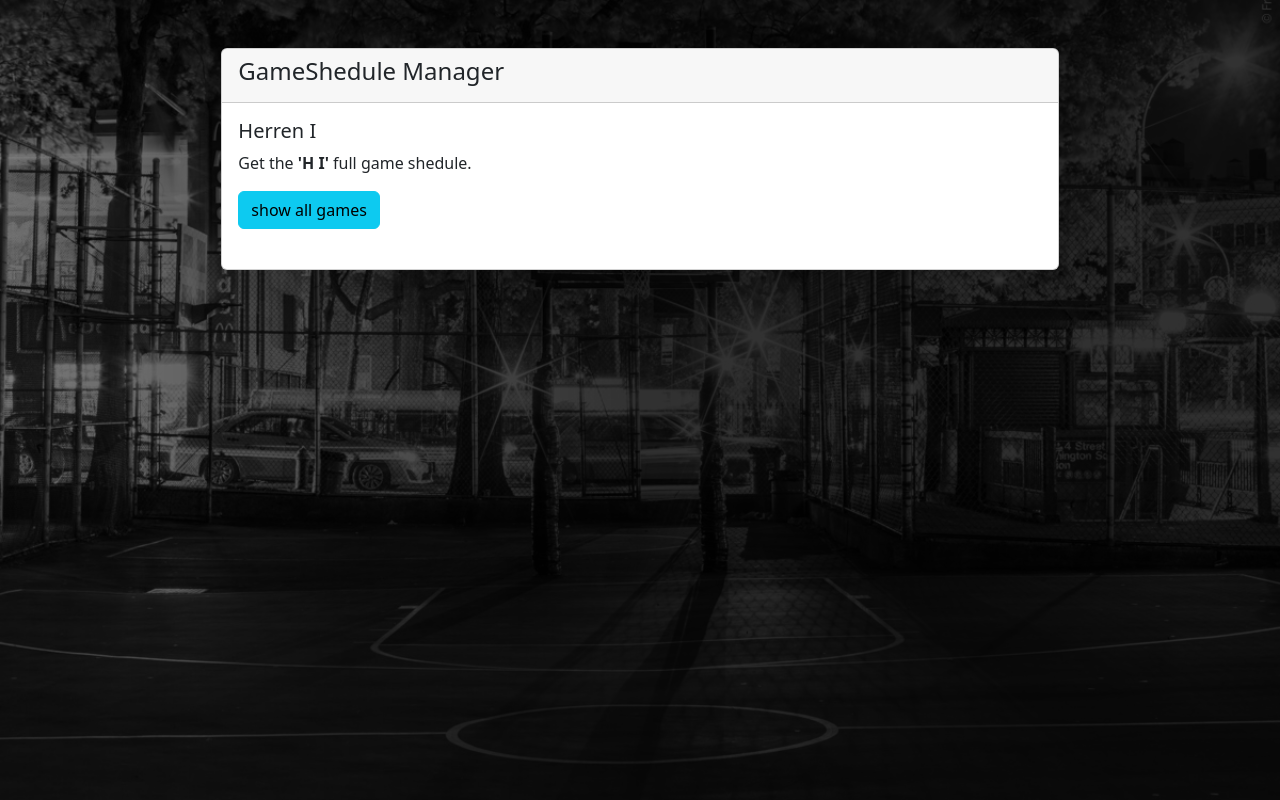
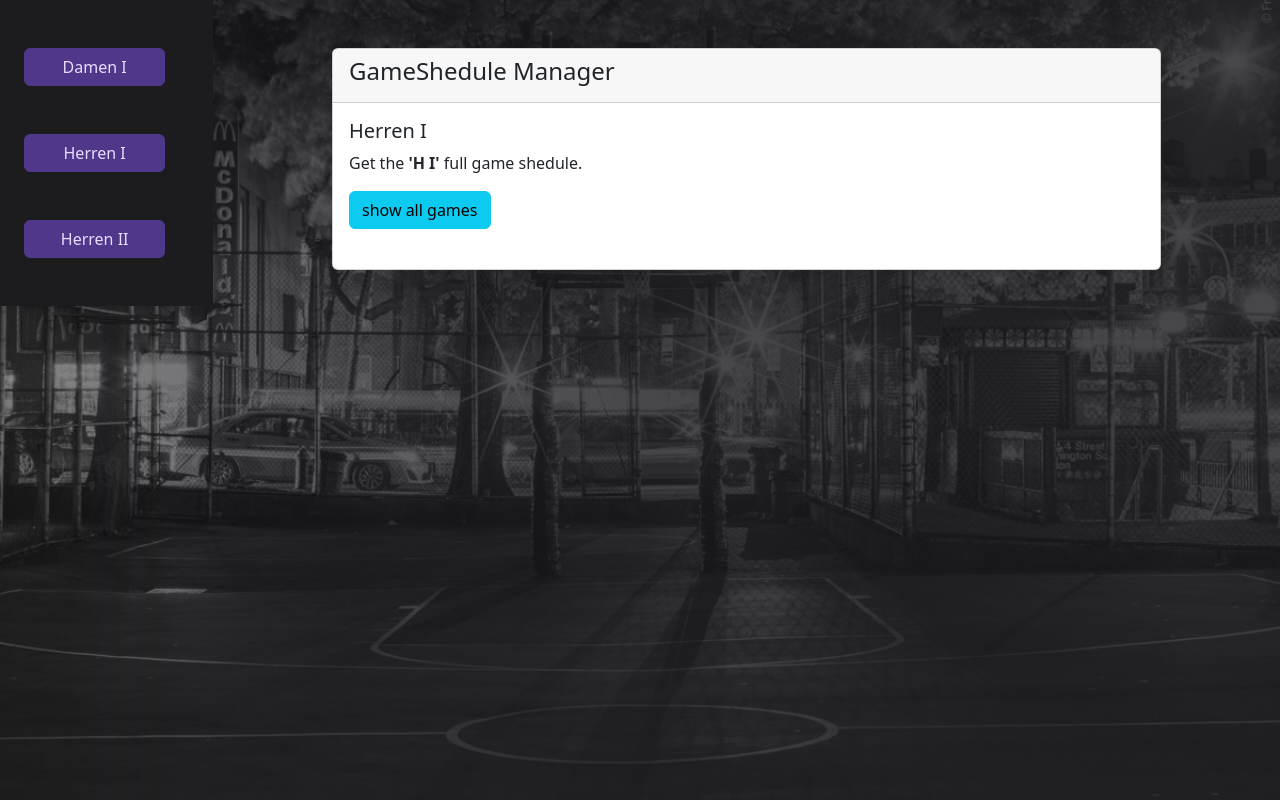
Before and after one commit to OliverKuhnNbg/icalendar-readout, an Angular app in the folder src/angular/game-shedule-manager/: page / in a window 1280 px wide. Built offline with nearby package versions, Linux system fonts and the light colour scheme.

Commit message:
update/bs-implementation: implement themeing primary button & background

```diff
--- a/src/angular/game-shedule-manager/src/app/app.component.html
+++ b/src/angular/game-shedule-manager/src/app/app.component.html
@@ -1,5 +1,15 @@
 <div class="container-fluid">
-	<div class="col-8 offset-2 mt-5">
+  <div class="row">
+
+    <div class="col-2 bg-dark-theme">
+      <div class="row col-12 pt-5 pb-5 ps-4 pe-4">
+        <a routerLink="/all-games" class="col-12 btn btn-primary-dark">Damen I</a>
+        <a routerLink="/all-games" class="mt-5 col-12 btn btn-primary-dark">Herren I</a>
+        <a routerLink="/all-games" class="mt-5 col-12 btn btn-primary-dark">Herren II</a>
+      </div>
+    </div>
+
+  	<div class="container col-8 mt-5">
   		<div class="card">
   		  <div class="card-header">
   		    <h4>{{title}}</h4>
@@ -15,4 +25,6 @@
   		  </div>
   		</div>
   	</div>
+
 	</div>
+</div>
--- a/src/angular/game-shedule-manager/src/styles.scss
+++ b/src/angular/game-shedule-manager/src/styles.scss
@@ -2,6 +2,109 @@
 @import './assets/bootstrap-5.2.3-dist/css/bootstrap.min.css';
 
 :root {
+  --md-source: #6750a4;
+  /* primary */
+  --md-ref-palette-primary0: #000000;
+  --md-ref-palette-primary10: #22005d;
+  --md-ref-palette-primary20: #381e72;
+  --md-ref-palette-primary25: #432b7e;
+  --md-ref-palette-primary30: #4f378a;
+  --md-ref-palette-primary35: #5b4397;
+  --md-ref-palette-primary40: #6750a4;
+  --md-ref-palette-primary50: #8069bf;
+  --md-ref-palette-primary60: #9a83db;
+  --md-ref-palette-primary70: #b69df8;
+  --md-ref-palette-primary80: #cfbcff;
+  --md-ref-palette-primary90: #e9ddff;
+  --md-ref-palette-primary95: #f6eeff;
+  --md-ref-palette-primary98: #fdf7ff;
+  --md-ref-palette-primary99: #fffbff;
+  --md-ref-palette-primary100: #ffffff;
+  /* secondary */
+  --md-ref-palette-secondary0: #000000;
+  --md-ref-palette-secondary10: #22005d;
+  --md-ref-palette-secondary20: #371e73;
+  --md-ref-palette-secondary25: #432b7e;
+  --md-ref-palette-secondary30: #4e378a;
+  --md-ref-palette-secondary35: #5a4397;
+  --md-ref-palette-secondary40: #6750a4;
+  --md-ref-palette-secondary50: #8069bf;
+  --md-ref-palette-secondary60: #9a83db;
+  --md-ref-palette-secondary70: #b59df8;
+  --md-ref-palette-secondary80: #cfbdff;
+  --md-ref-palette-secondary90: #e9ddff;
+  --md-ref-palette-secondary95: #f6eeff;
+  --md-ref-palette-secondary98: #fdf7ff;
+  --md-ref-palette-secondary99: #fffbff;
+  --md-ref-palette-secondary100: #ffffff;
+  /* tertiary */
+  --md-ref-palette-tertiary0: #000000;
+  --md-ref-palette-tertiary10: #321300;
+  --md-ref-palette-tertiary20: #522300;
+  --md-ref-palette-tertiary25: #632c00;
+  --md-ref-palette-tertiary30: #743500;
+  --md-ref-palette-tertiary35: #863e00;
+  --md-ref-palette-tertiary40: #984700;
+  --md-ref-palette-tertiary50: #be5b00;
+  --md-ref-palette-tertiary60: #e66f00;
+  --md-ref-palette-tertiary70: #ff8d3d;
+  --md-ref-palette-tertiary80: #ffb68a;
+  --md-ref-palette-tertiary90: #ffdbc8;
+  --md-ref-palette-tertiary95: #ffede5;
+  --md-ref-palette-tertiary98: #fff8f5;
+  --md-ref-palette-tertiary99: #fffbff;
+  --md-ref-palette-tertiary100: #ffffff;
+  /* neutral */
+  --md-ref-palette-neutral0: #000000;
+  --md-ref-palette-neutral10: #1c1b1e;
+  --md-ref-palette-neutral20: #313033;
+  --md-ref-palette-neutral25: #3d3b3e;
+  --md-ref-palette-neutral30: #48464a;
+  --md-ref-palette-neutral35: #545156;
+  --md-ref-palette-neutral40: #605d62;
+  --md-ref-palette-neutral50: #79767a;
+  --md-ref-palette-neutral60: #938f94;
+  --md-ref-palette-neutral70: #aeaaae;
+  --md-ref-palette-neutral80: #cac5ca;
+  --md-ref-palette-neutral90: #e6e1e6;
+  --md-ref-palette-neutral95: #f4eff4;
+  --md-ref-palette-neutral98: #fdf8fd;
+  --md-ref-palette-neutral99: #fffbff;
+  --md-ref-palette-neutral100: #ffffff;
+  /* neutral-variant */
+  --md-ref-palette-neutral-variant0: #000000;
+  --md-ref-palette-neutral-variant10: #1d1a22;
+  --md-ref-palette-neutral-variant20: #322f38;
+  --md-ref-palette-neutral-variant25: #3d3a43;
+  --md-ref-palette-neutral-variant30: #49454e;
+  --md-ref-palette-neutral-variant35: #54515a;
+  --md-ref-palette-neutral-variant40: #615d66;
+  --md-ref-palette-neutral-variant50: #7a757f;
+  --md-ref-palette-neutral-variant60: #948f99;
+  --md-ref-palette-neutral-variant70: #afa9b4;
+  --md-ref-palette-neutral-variant80: #cac4cf;
+  --md-ref-palette-neutral-variant90: #e7e0eb;
+  --md-ref-palette-neutral-variant95: #f5eefa;
+  --md-ref-palette-neutral-variant98: #fdf7ff;
+  --md-ref-palette-neutral-variant99: #fffbff;
+  --md-ref-palette-neutral-variant100: #ffffff;
+  /* error */
+  --md-ref-palette-error0: #000000;
+  --md-ref-palette-error10: #410002;
+  --md-ref-palette-error20: #690005;
+  --md-ref-palette-error25: #7e0007;
+  --md-ref-palette-error30: #93000a;
+  --md-ref-palette-error35: #a80710;
+  --md-ref-palette-error40: #ba1a1a;
+  --md-ref-palette-error50: #de3730;
+  --md-ref-palette-error60: #ff5449;
+  --md-ref-palette-error70: #ff897d;
+  --md-ref-palette-error80: #ffb4ab;
+  --md-ref-palette-error90: #ffdad6;
+  --md-ref-palette-error95: #ffedea;
+  --md-ref-palette-error98: #fff8f7;
+  --md-ref-palette-error99: #fffbff;
+  --md-ref-palette-error100: #ffffff;
   /* light */
   --md-sys-color-primary-light: #6750a4;
   --md-sys-color-on-primary-light: #ffffff;
@@ -37,22 +140,23 @@
   /* dark */
   --md-sys-color-primary-dark: #cfbcff;
   --md-sys-color-on-primary-dark: #381e72;
-  --md-sys-color-primary-container-dark: #4f378a;
-  --md-sys-color-on-primary-container-dark: #e9ddff;
+  --color-primary-container-dark: #4f378a;
+  --on-primary-container-dark: #e9ddff;
   --md-sys-color-secondary-dark: #cfbdff;
   --md-sys-color-on-secondary-dark: #371e73;
-  --md-sys-color-secondary-container-dark: #4e378a;
-  --md-sys-color-on-secondary-container-dark: #e9ddff;
+  --secondary-container-dark: #4e378a;
+  --on-secondary-container-dark: #e9ddff;
   --md-sys-color-tertiary-dark: #ffb68a;
   --md-sys-color-on-tertiary-dark: #522300;
-  --md-sys-color-tertiary-container-dark: #743500;
-  --md-sys-color-on-tertiary-container-dark: #ffdbc8;
+  --tertiary-container-dark: #743500;
+  --on-tertiary-container-dark: #ffdbc8;
   --md-sys-color-error-dark: #ffb4ab;
   --md-sys-color-error-container-dark: #93000a;
   --md-sys-color-on-error-dark: #690005;
   --md-sys-color-on-error-container-dark: #ffdad6;
   --bg-theme-dark: #1c1b1e;
   --bg-theme-dark-50alpha: #1c1b1e80;
+  --bg-theme-dark-80alpha: #1c1b1eCC;
   --on-bg-theme-dark: #e6e1e6;
   --md-sys-color-surface-dark: #1c1b1e;
   --md-sys-color-on-surface-dark: #e6e1e6;
@@ -70,9 +174,30 @@
 
 .app-background {
   background-image: url(./assets/images/urbanCourtBW.png) no-repeat center center fixed;
-  background:linear-gradient(to right, rgba(0, 0, 0, 0.5) 0%,  rgba(0, 0, 0, 0.8) 50%), url(./assets/images/urbanCourtBW.png) no-repeat center center fixed;
+  background:linear-gradient(to right, var(--bg-theme-dark-50alpha) 0%,  var(--bg-theme-dark-80alpha) 50%), url(./assets/images/urbanCourtBW.png) no-repeat center center fixed;
   -webkit-background-size: cover;
   -moz-background-size: cover;
   -o-background-size: cover;
   background-size: cover;
 }
+
+.bg-dark-theme {
+  background: var(--bg-theme-dark);
+}
+
+.btn-primary-dark {
+    --bs-btn-color: #e9ddff;
+    --bs-btn-bg: #4f378a;
+    --bs-btn-border-color: #4f378a;
+    --bs-btn-hover-color: #e9ddff;
+    --bs-btn-hover-bg: var(--md-ref-palette-primary50);
+    --bs-btn-hover-border-color: var(--md-ref-palette-primary35);
+    --bs-btn-focus-shadow-rgb: 49,50,300;
+    --bs-btn-active-color: #e9ddff;
+    --bs-btn-active-bg: var(--md-ref-palette-primary40);
+    --bs-btn-active-border-color: var(--md-ref-palette-primary35);
+    --bs-btn-active-shadow: inset 0 3px 5px rgba(0, 0, 0, 0.125);
+    --bs-btn-disabled-color: #e9ddff;
+    --bs-btn-disabled-bg: #4f378a;
+    --bs-btn-disabled-border-color: #4f378a;
+}
```
Lines whose indentation alone changed are shown as unchanged.
